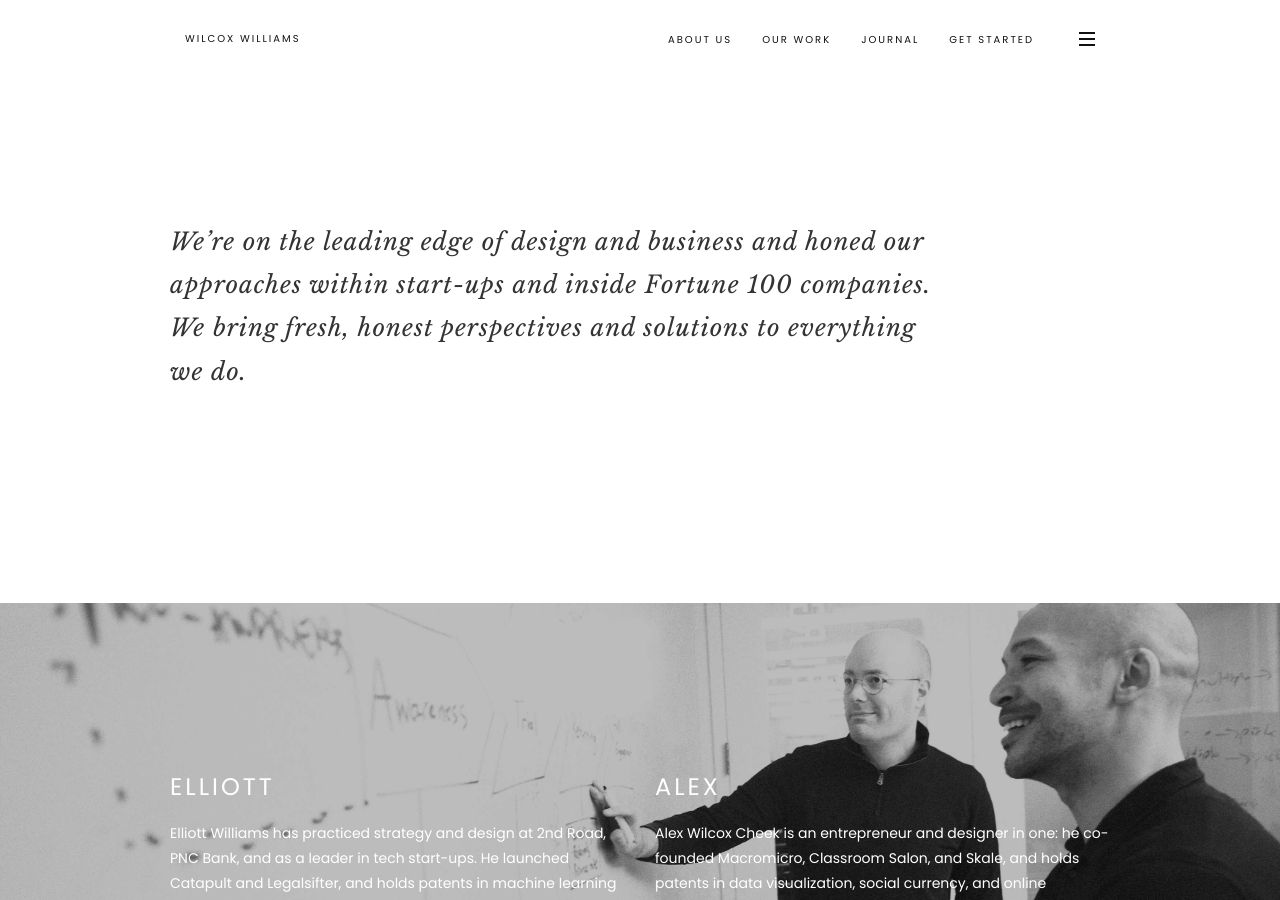
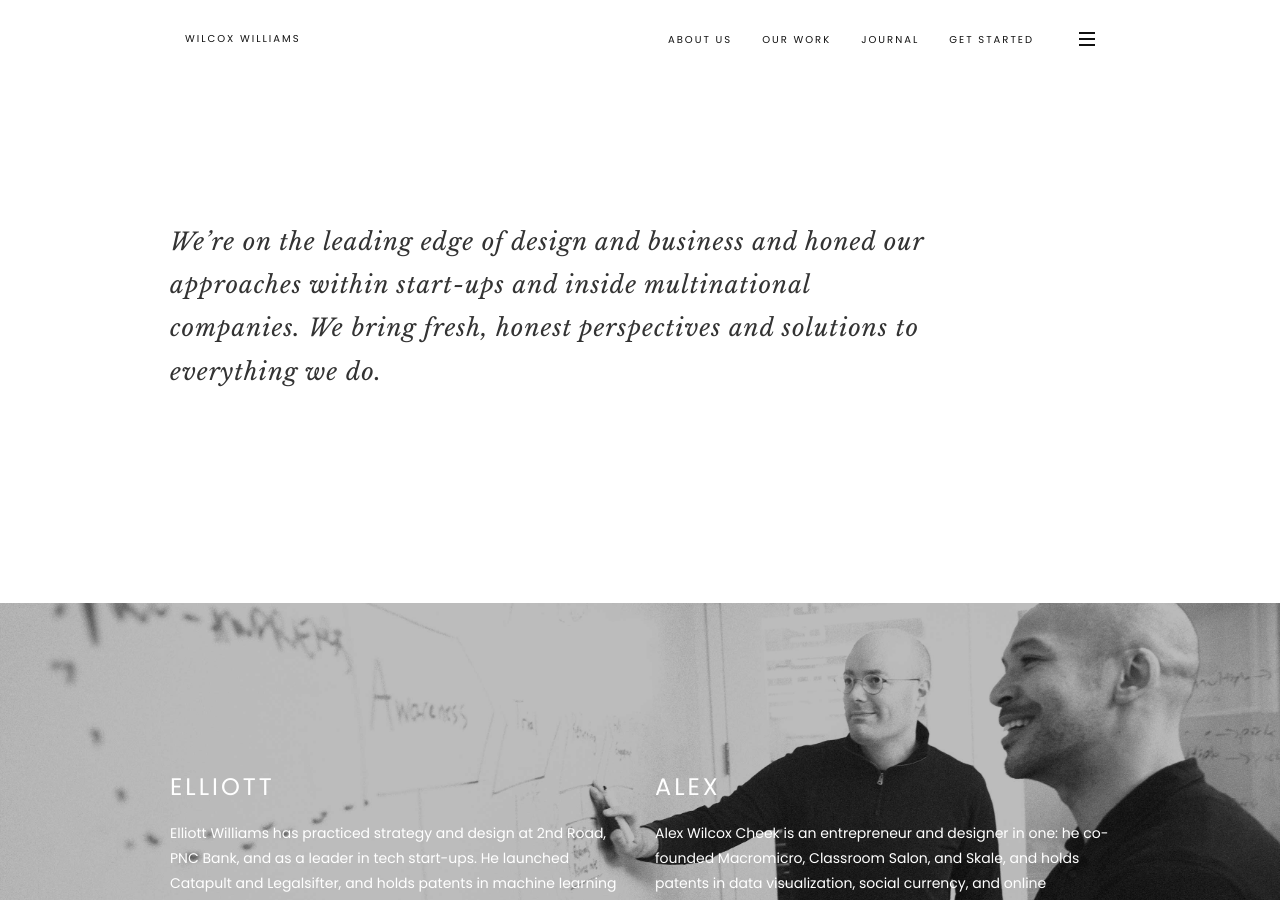
Before and after one commit to rwcstudio/wilcoxwilliams.github.io, a Jekyll site: the page built from about.html, in a window 1280 px wide and 900 px high. Built offline with Jekyll 4.4.1, drawn with Linux system fonts in a browser that asks for light colours; some web fonts are replaced.

Commit message:
Update about.html

```diff
--- a/about.html
+++ b/about.html
@@ -9,7 +9,7 @@ layout: default
 <div class="row">
 <div class="col-sm-12 col-md-10 col-lg-10">
 <h2 class="font-serif">
-We’re on the leading edge of design and business and honed our approaches within start-ups and inside Fortune 100 companies. We bring fresh, honest perspectives and solutions to everything we do.
+We’re on the leading edge of design and business and honed our approaches within start-ups and inside multinational companies. We bring fresh, honest perspectives and solutions to everything we do.
 </h2>
 </div>
 </div>
```
